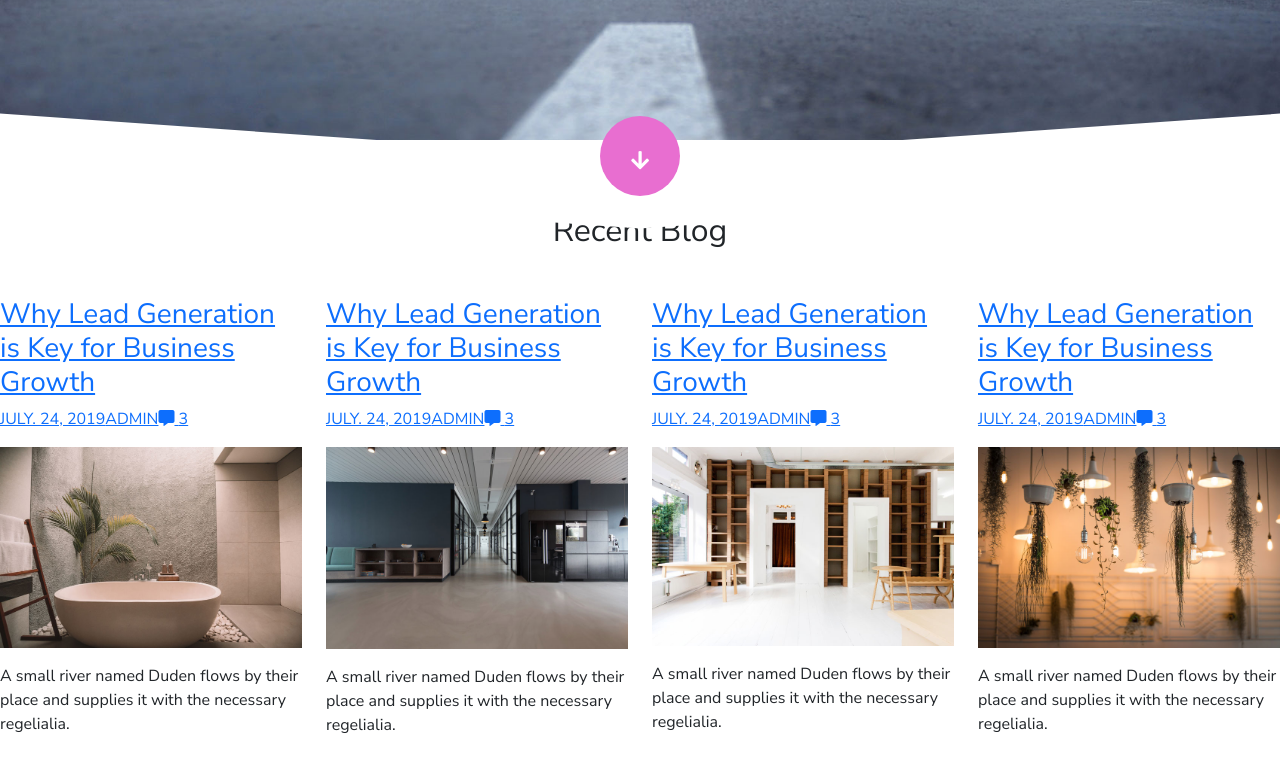
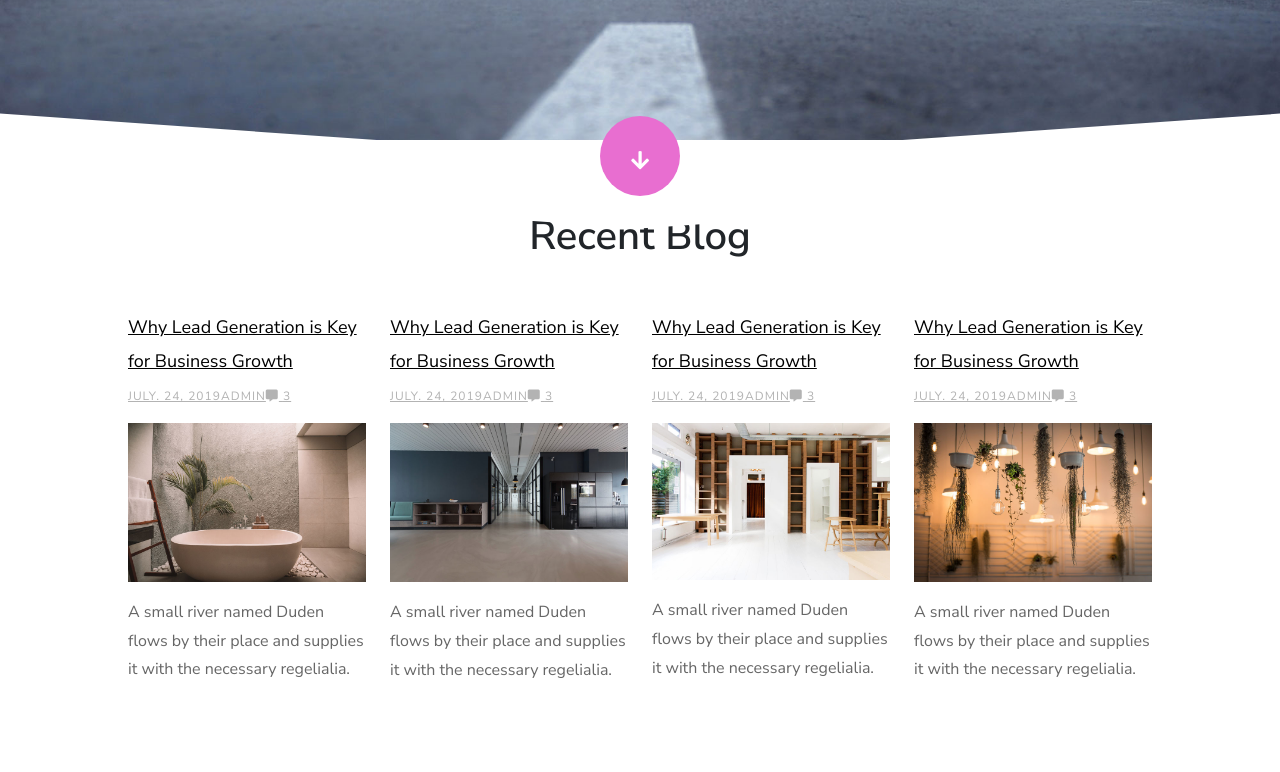
Before and after one commit to Shaymaa-Badr/Uptown, a plain HTML site: page index.html in a window 1280 px wide. Shown: the part 708-1480 px from the top of the page. Drawn offline with nearby package versions, Linux system fonts and the light colour scheme.

Commit message:
css file

```diff
--- a/css/style.css
+++ b/css/style.css
@@ -144,3 +144,69 @@ body {
     top: 20px;
   }
 }
+
+
+/* Blog Section  */
+
+#blogSection{
+  font-family:"Nunito Sans", Arial, sans-serif;
+  width: 80%;
+  margin: auto;
+}
+#blogSection h2{
+  font-size: 40px;
+  font-weight: 600;
+}
+#blogSection .spanHeader{
+color:#e86ed0;
+font-size: 12px;
+font-weight: 600;
+letter-spacing: 2px;
+position: relative;
+
+}
+#blogSection .spanHeader::before{
+  content:"";
+  width:50px;
+  height:1px;
+  position: absolute;
+  top:50%;
+  left:-55px;
+  background-color:#e86ed0
+}
+#blogSection .spanHeader::after{
+  content:"";
+  width:50px;
+  height:1px;
+  position: absolute;
+  top:50%;
+  left:45px;
+  background-color:#e86ed0
+}
+
+#blogSection h3 a{
+  line-height: 1.6rem;
+  font-size: 18px;
+  font-weight: 400;
+  color:#000
+}
+#blogSection h3 a:hover{
+ text-decoration: none;
+  color:#e86ed0
+}
+
+#blogSection .blogData a{
+  letter-spacing: 1px;
+  color:#b3b3b3;
+  font-size: 12px;
+  font-weight: 500;
+}
+
+#blogSection .blogData a:hover{
+  text-decoration: none;
+  color:#666
+}
+#blogSection p{
+  color: #666;
+  line-height: 1.8rem;
+}
```
